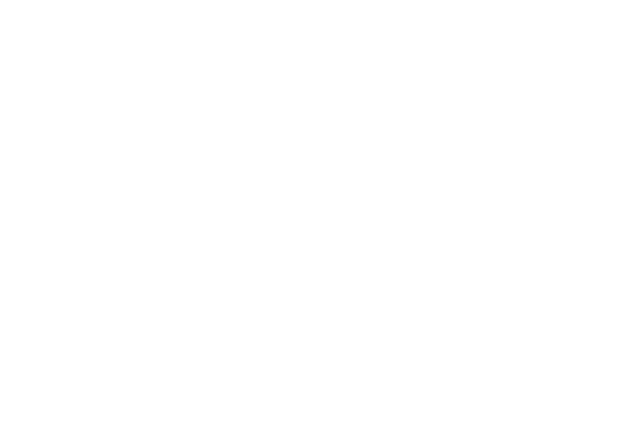
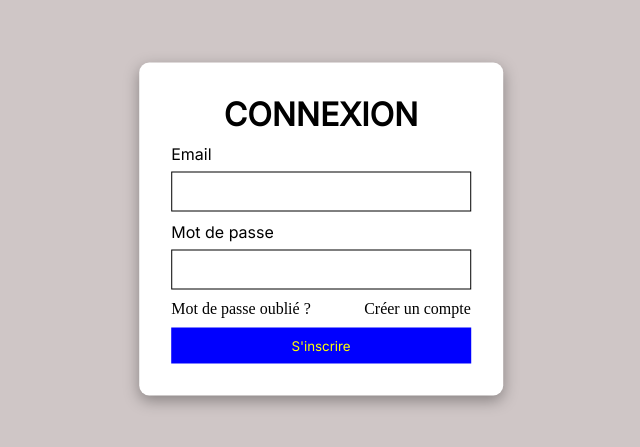
Before and after one commit to PhoenixMputu/mlc, a React (Create React App) app: page /admin in a window 1280 px wide. Before the commit this address had no page. Shown: the part 171-618 px from the top of the page, without its empty margins (319-959 px from the left). Built offline with nearby package versions, Linux system fonts and the light colour scheme.

Commit message:
add admin authentification

```diff
--- a/src/App.js
+++ b/src/App.js
@@ -7,6 +7,8 @@
 import About from './pages/About'
 import DetailsNew from './pages/DetailsNew'
 import EventsDetails from './pages/EventsDetails'
+import Register from './pages/Register'
+import Login from './pages/Login'
 
 function App() {
 	return (
@@ -18,6 +20,8 @@
 				<Route path="/news/:id" element={<DetailsNew />} />
 				<Route path="/events/:id" element={<EventsDetails />} />
 				<Route path="/about" element={<About />} />
+				<Route path="/admin" element={<Login />} />
+				<Route path="/admin/register" element={<Register />} />
 			</Routes>
 		</BrowserRouter>
 	);
--- a/src/components/CardActuality.jsx
+++ b/src/components/CardActuality.jsx
@@ -3,7 +3,6 @@
 import '../css/card.scss';
 
 const CardActuality = ({image, title, description, key, id}) => {
-  console.log(id);
   return (
     <Link to={`/news/${id}`} className="card" key={key}>
         <img src={image} alt={title} className="card-image"/>
--- /dev/null
+++ b/src/css/admin.scss
@@ -0,0 +1,76 @@
+@import 'colors';
+@import 'fonts';
+@import 'mixin';
+
+.container__login {
+    height: 100vh;
+    overflow: hidden;
+    background-color: rgb(207, 198, 198);
+    position: relative;
+
+    form {
+        background-color: #fff;
+        position: absolute;
+        top: 50%;
+        left: 50%;
+        transform: translate(-50%, -50%);
+        padding: 2rem;
+        border-radius: 10px;
+        box-shadow: rgba(0, 0, 0, 0.35) 0px 5px 15px;
+
+        h1 {
+            text-align: center;
+            margin-bottom: 10px;
+            font-family: $montserrat;
+            text-transform: uppercase
+        }
+
+        .group-input {
+            @include flexbox(row, wrap, space-between, center);
+            gap: .5rem;
+
+            label {
+                width: 100%;
+                font-family: $montserrat;
+            }
+
+            input {
+                height: 40px;
+                width: 100%;
+                margin-bottom: 10px;
+                border: 1px solid $black;
+                padding-left: 10px;
+            }
+        }
+
+        .group__links {
+            @include flexbox(row, wrap, space-between, center);
+        }
+
+        input[type="submit"] {
+            width: 100%;
+            padding: 10px;
+            margin-top: 10px;
+            background-color: $ford-blue;
+            border: none;
+            color: $light-yellow;
+            font-family: $inter;
+            font-weight: 500;
+            cursor: pointer;
+        }
+    }
+}
+
+@media screen and (max-width: 600px) {
+    .container__login {
+        form {
+            width: 80%;
+
+            .group__links {
+                a {
+                    font-size: 13px !important;
+                }
+            }
+        }
+    }
+}
--- /dev/null
+++ b/src/pages/Login.jsx
@@ -0,0 +1,28 @@
+import React from 'react'
+import { Link } from 'react-router-dom'
+import '../css/admin.scss'
+
+const Login = () => {
+  return (
+    <div className='container__login'>
+        <form>
+            <h1>Connexion</h1>
+            <div className="group-input">
+                <label>Email</label>
+                <input type="email" name="email" id="email" />
+            </div>
+            <div className="group-input">
+                <label>Mot de passe</label>
+                <input type="password" name="password" id="password" />
+            </div>
+            <div className="group__links">
+                <Link to="g">Mot de passe oublié ?</Link>
+                <Link to="/admin/register">Créer un compte</Link>
+            </div>
+            <input type="submit" value="S'inscrire" />
+        </form>
+    </div>
+  )
+}
+
+export default Login
--- /dev/null
+++ b/src/pages/Register.jsx
@@ -0,0 +1,39 @@
+import React from 'react'
+import { Link } from 'react-router-dom'
+import '../css/admin.scss'
+
+const Register = () => {
+  return (
+    <div className='container__login'>
+        <form>
+            <h1>Inscription</h1>
+            <div className="group-input">
+                <label>Nom</label>
+                <input type="text" name="name" id="name" />
+            </div>
+            <div className="group-input">
+                <label>Prénom</label>
+                <input type="text" name="firstName" id="firstName" />
+            </div>
+            <div className="group-input">
+                <label>Email</label>
+                <input type="email" name="email" id="email" />
+            </div>
+            <div className="group-input">
+                <label>Mot de passe</label>
+                <input type="password" name="password" id="password" />
+            </div>
+            <div className="group-input">
+                <label>Confirmation</label>
+                <input type="password" name="confirmPassword" id="confirmPassword" />
+            </div>
+            <div className="group__links">
+                <Link to="/admin">J'ai un compte</Link>
+            </div>
+            <input type="submit" value="S'inscrire" />
+        </form>
+    </div>
+  )
+}
+
+export default Register
```
